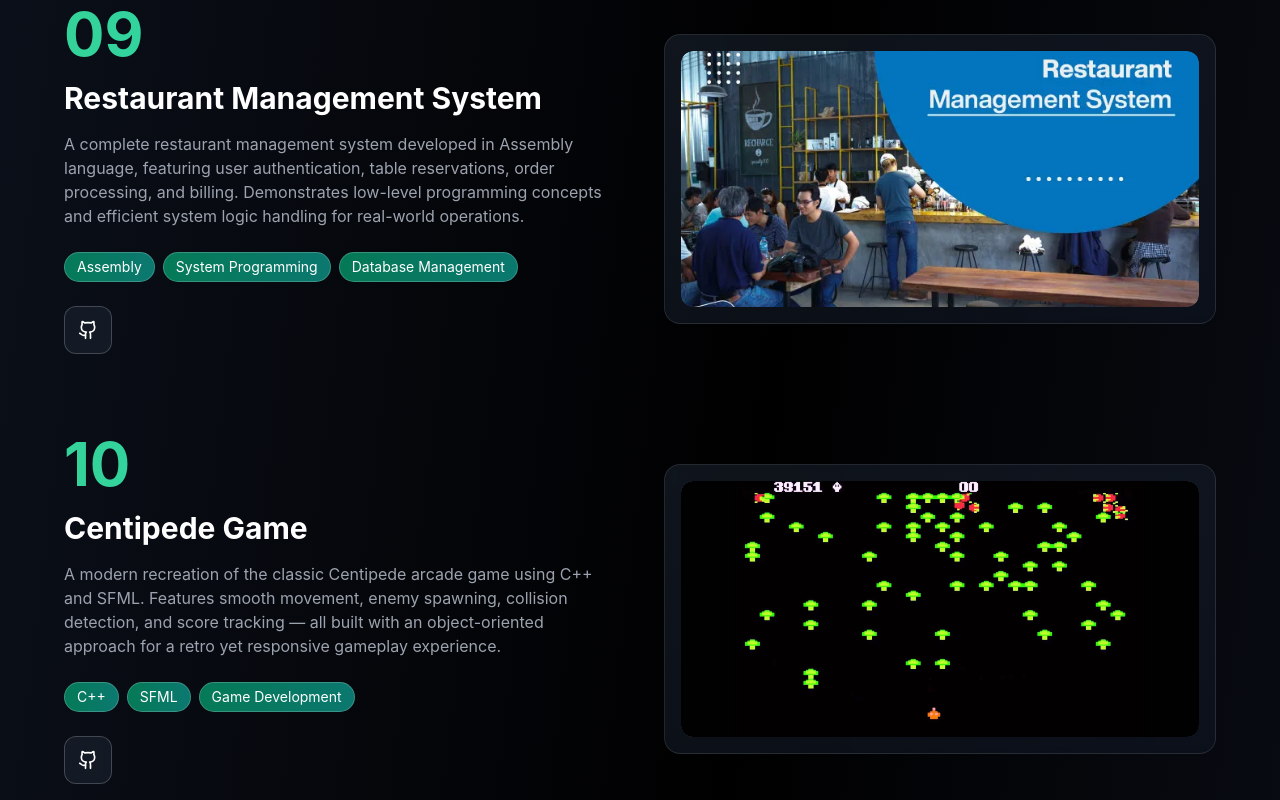
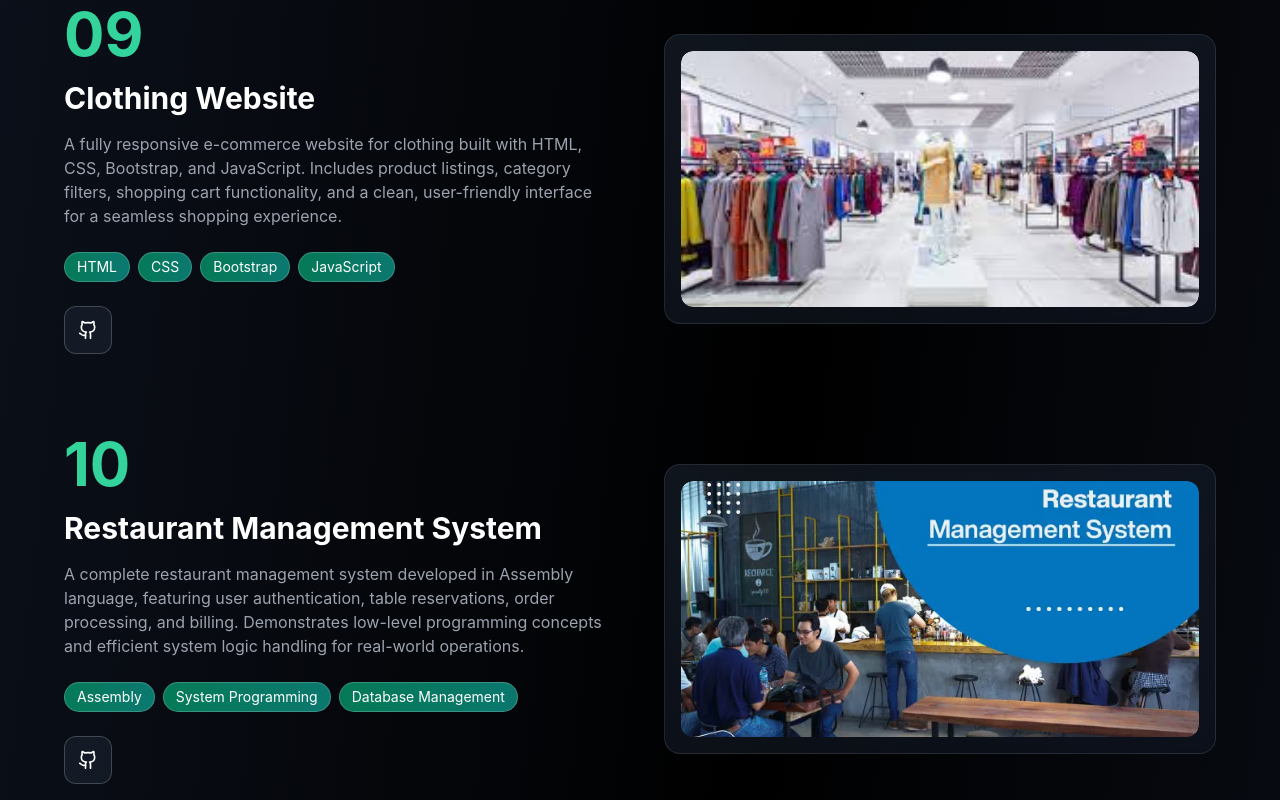
Before and after one commit to Gotam-Dulhani/gotam-Portfolio, a Next.js app: page / in a window 1280 px wide. Shown: the part 5520-6320 px from the top of the page. Built offline with nearby package versions, Linux system fonts and the light colour scheme.

Commit message:
Add back Clothing Website as separate project alongside ShopNest

```diff
--- a/app/page.js
+++ b/app/page.js
@@ -599,6 +599,14 @@ const WorkSection = () => {
     },
     {
       id: 9,
+      title: 'Clothing Website',
+      description: 'A fully responsive e-commerce website for clothing built with HTML, CSS, Bootstrap, and JavaScript. Includes product listings, category filters, shopping cart functionality, and a clean, user-friendly interface for a seamless shopping experience.',
+      tech: ['HTML', 'CSS', 'Bootstrap', 'JavaScript'],
+      image: '/cloth.jpeg',
+      github: 'https://github.com/Gotam-Dulhani/Clothing-Website'
+    },
+    {
+      id: 10,
       title: 'Restaurant Management System',
       description: 'A complete restaurant management system developed in Assembly language, featuring user authentication, table reservations, order processing, and billing. Demonstrates low-level programming concepts and efficient system logic handling for real-world operations.',
       tech: ['Assembly', 'System Programming', 'Database Management'],
@@ -606,7 +614,7 @@ const WorkSection = () => {
       github: 'https://github.com/Gotam-Dulhani/restaurant-management-system'
     },
     {
-      id: 10,
+      id: 11,
       title: 'Centipede Game',
       description: 'A modern recreation of the classic Centipede arcade game using C++ and SFML. Features smooth movement, enemy spawning, collision detection, and score tracking — all built with an object-oriented approach for a retro yet responsive gameplay experience.',
       tech: ['C++', 'SFML', 'Game Development'],
@@ -614,7 +622,7 @@ const WorkSection = () => {
       github: 'https://github.com/Gotam-Dulhani/Centipede-Game'
     },
     {
-      id: 11,
+      id: 12,
       title: 'Candy Crush Clone',
       description: 'An engaging match-three puzzle game inspired by Candy Crush, built using C++ and OOP principles. Features colorful tile-matching mechanics, score tracking, cascading matches, and a grid-based logic system for interactive gameplay.',
       tech: ['C++', 'Game Logic', 'OpenGL'],
@@ -622,7 +630,7 @@ const WorkSection = () => {
       github: 'https://github.com/Gotam-Dulhani/Candy-Crush-Game'
     },
     {
-      id: 12,
+      id: 13,
       title: 'Space Shooter Game',
       description: 'A dynamic space shooter game developed in C++ using Object-Oriented Programming principles. Players control a spaceship to destroy incoming enemies, avoid obstacles, and progress through increasingly challenging levels with smooth graphics and responsive controls powered by the SFML library.',
       tech: ['C++', 'OOP', 'SFML'],
@@ -630,7 +638,7 @@ const WorkSection = () => {
       github: 'https://github.com/Gotam-Dulhani/space-shooter-game'
     },
     {
-      id: 13,
+      id: 14,
       title: 'Swan Care Website',
       description: 'A responsive and elegant website for Swan Care services, showcasing features, service offerings, and contact forms using HTML, CSS, and JavaScript.',
       tech: ['HTML', 'CSS', 'JavaScript'],
@@ -638,7 +646,7 @@ const WorkSection = () => {
       github: 'https://github.com/Gotam-Dulhani/Swan-Care'
     },
     {
-      id: 14,
+      id: 15,
       title: 'Expense Tracker',
       description: 'A console-based expense tracker developed in C++ using Object-Oriented Programming and Data Structures concepts. It allows users to add, view, and manage their daily expenses efficiently.',
       tech: ['C++', 'OOP', 'Data Structures'],
@@ -646,7 +654,7 @@ const WorkSection = () => {
       github: 'https://github.com/Gotam-Dulhani/Expense-Tracker-Project'
     },
     {
-      id: 15,
+      id: 16,
       title: 'Gotam Portfolio',
       description: 'My personal portfolio built with Next.js, showcasing projects, resume, and skills in web development, Game Development, ML and AI. Features smooth scroll, responsive design, and a "Hire Me" call-to-action for collaboration and freelance opportunities.',
       tech: ['Next.js', 'React', 'Tailwind CSS', 'JavaScript'],
@@ -654,7 +662,7 @@ const WorkSection = () => {
       github: 'https://github.com/Gotam-Dulhani/Gotam-Portfolio'
     },
     {
-      id: 16,
+      id: 17,
       title: 'FastTrack',
       description: 'FastTrack – Student Carpool & Ride Sharing Platform. A web application built with React (frontend) and Django (backend) to help students organize carpools and share rides efficiently.',
       tech: ['React', 'Django', 'SQL', 'Databases'],
@@ -662,7 +670,7 @@ const WorkSection = () => {
       github: 'https://github.com/Gotam-Dulhani/FastTrack'
     },
     {
-      id: 17,
+      id: 18,
       title: 'AI Resume Builder',
       description: 'AI-powered Resume Builder that helps users generate professional, tailored resumes in seconds. Just input your details, and the tool crafts ATS-friendly, job-ready resumes using smart templates and Generative AI.',
       tech: ['React', 'Django', 'SQL', 'Gen AI'],
@@ -670,7 +678,7 @@ const WorkSection = () => {
       github: 'https://github.com/Gotam-Dulhani/AI-Resume-Builder'
     },
     {
-      id: 18,
+      id: 19,
       title: 'Snake Game',
       description: 'A classic Snake Game built in C++ using the OpenGL library. Features smooth controls, growing snake mechanics, score tracking, and collision detection for a fun retro gaming experience.',
       tech: ['C++', 'OpenGL', 'Game Development'],
@@ -678,7 +686,7 @@ const WorkSection = () => {
       github: 'https://github.com/Gotam-Dulhani/Snake-Game'
     },
     {
-      id: 19,
+      id: 20,
       title: 'City Route Finder',
       description: 'A Python-based AI pathfinding visualization tool that compares BFS, DFS, A*, and Bidirectional BFS on a 30×30 grid map. Users can add start/end points, obstacles, and terrain to visually understand how each algorithm navigates.',
       tech: ['Python', 'AI', 'Pathfinding', 'Visualization'],
@@ -686,7 +694,7 @@ const WorkSection = () => {
       github: 'https://github.com/Gotam-Dulhani/City-Route-Finder'
     },
     {
-      id: 20,
+      id: 21,
       title: 'Autonomous Ride Sharing Dispatch System',
       description: 'A real-time ride-sharing dispatch simulator written in C for Linux. Uses POSIX threads, semaphores, mutex locks, reader-writer locks, and condition variables for concurrent and efficient ride management.',
       tech: ['C', 'Linux', 'POSIX Threads', 'System Programming'],
@@ -694,7 +702,7 @@ const WorkSection = () => {
       github: 'https://github.com/Gotam-Dulhani/Autonomous-Ride-Sharing-Dispatch-System'
     },
     {
-      id: 21,
+      id: 22,
       title: 'Image Classification',
       description: 'A full-stack Image Classification System using MobileNetV2 & TensorFlow. Drag-and-drop any image and get top-3 predictions with confidence scores. Built with Flask (backend) and React with Glassmorphism UI design.',
       tech: ['TensorFlow', 'MobileNetV2', 'Flask', 'React'],
@@ -702,7 +710,7 @@ const WorkSection = () => {
       github: 'https://github.com/Gotam-Dulhani/Image-Classification'
     },
     {
-      id: 22,
+      id: 23,
       title: 'YouTube AI Summarizer',
       description: 'A Chrome extension that uses AI to summarize YouTube videos instantly. Just click to get concise, readable summaries without watching the full video. Powered by Generative AI and Hugging Face models.',
       tech: ['JavaScript', 'Chrome Extension', 'Gen AI', 'Hugging Face'],
@@ -710,7 +718,7 @@ const WorkSection = () => {
       github: 'https://github.com/Gotam-Dulhani/Youtube-AI-Summerizer'
     },
     {
-      id: 23,
+      id: 24,
       title: 'FAST Sports Complex Management System',
       description: 'A full-stack platform built with React, Node.js, and PostgreSQL to manage facilities, events, and equipment with secure CRUD operations and role-based dashboards. Features RESTful APIs, real-time data updates, and AI assistance powered by LangGraph, LangChain, and Groq (LLaMA 3).',
       tech: ['React', 'Node.js', 'PostgreSQL', 'LangChain', 'FastAPI'],
@@ -718,7 +726,7 @@ const WorkSection = () => {
       github: 'https://github.com/Gotam-Dulhani'
     },
     {
-      id: 24,
+      id: 25,
       title: 'Object Detection and Tracking',
       description: 'A high-performance real-time object detection and multi-object tracking system utilizing YOLOv8 and OpenCV. Detects 80+ classes with persistent IDs, confidence scores, and bounding boxes across frames for seamless live tracking.',
       tech: ['Python', 'YOLOv8', 'OpenCV', 'Computer Vision'],
```
